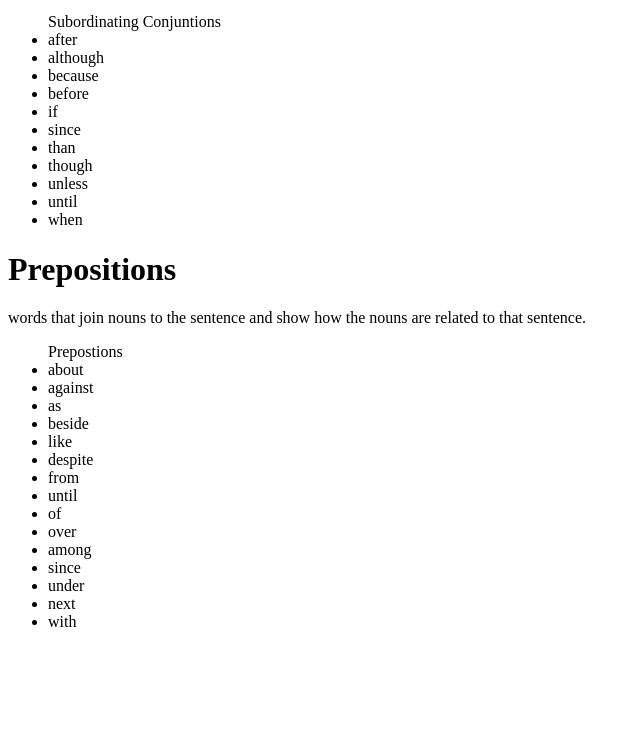
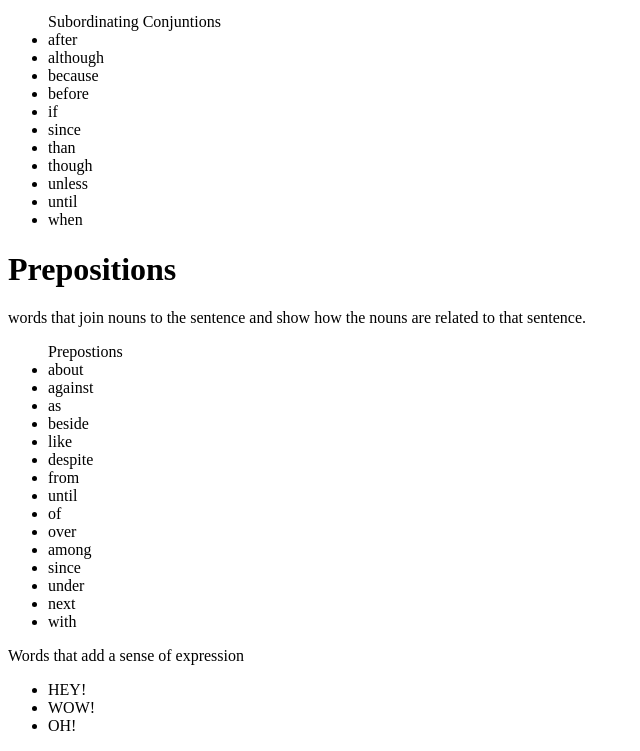
Before and after one commit to camorris/english-practice, a plain HTML site: page index.html in a window 1280 px wide. Shown: the part 1961-2712 px from the top of the page, without its empty margins (0-640 px from the left). Before the commit the page ends 2608 px from the top, so only its background shows below. Drawn offline with Linux system fonts and the light colour scheme.

Commit message:
Add -inserted examples and the definition of interjections

```diff
--- a/index.html
+++ b/index.html
@@ -174,5 +174,13 @@
 				<li>with</li>
 			</ul>
 		</div>
+	<div class="Interjections">
+		<p> Words that add a sense of expression</p>
+		<ul>
+			<li>HEY!</li>
+			<li>WOW!</li>
+			<li>OH!</li>
+		</ul>
+	</div>
 	</body>
 </html>
```
